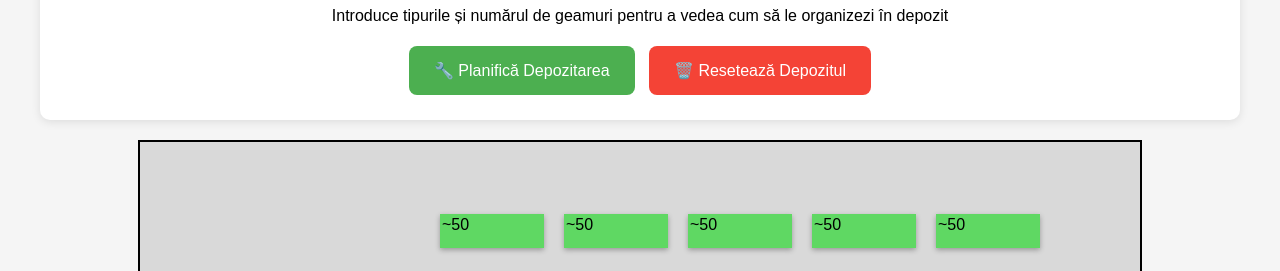
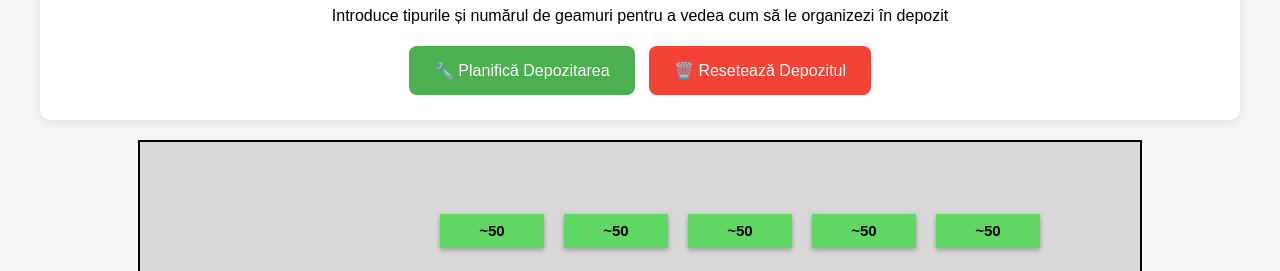
Before and after one commit to david-asap/factory_planner, a plain HTML site: page index.html in a window 1280 px wide. Shown: the part 134-405 px from the top of the page. Drawn offline with Linux system fonts and the light colour scheme.

Commit message:
Updated css file

```diff
--- a/styles.css
+++ b/styles.css
@@ -60,6 +60,15 @@ button:hover {
     box-shadow: 0 2px 5px rgba(0,0,0,0.3);
     flex-shrink: 0;
     transition: background-color 0.3s;
+
+    display: flex;
+    align-items: center;
+    justify-content: center;
+    color: rgb(0, 0, 0);
+    font-weight: bold;
+    font-size: 15px;
+    text-align: center;
+    line-height: 1.2;
 }
 
 /* Pozitionez rafturile fata de intrare (invers) */
```
